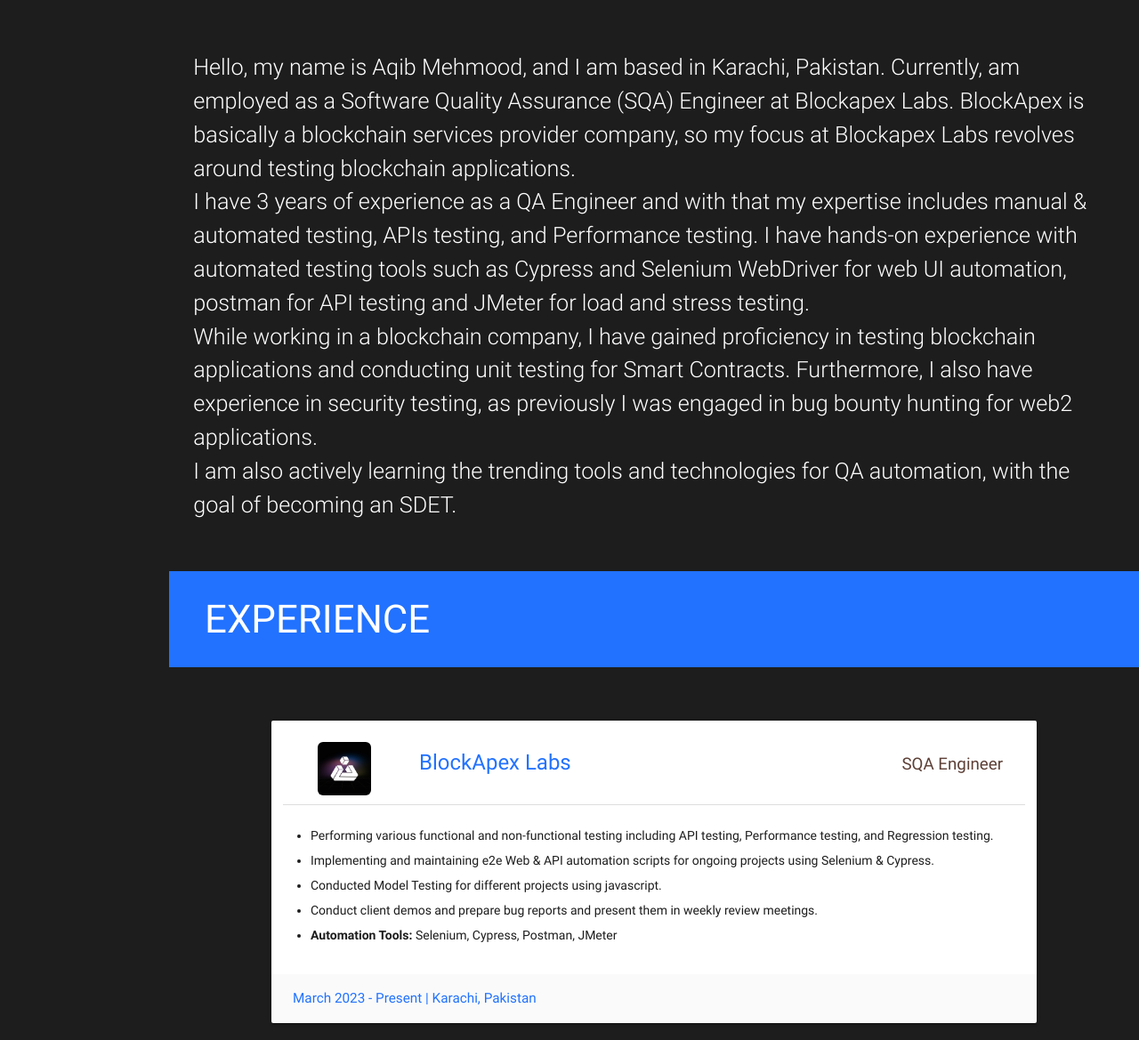
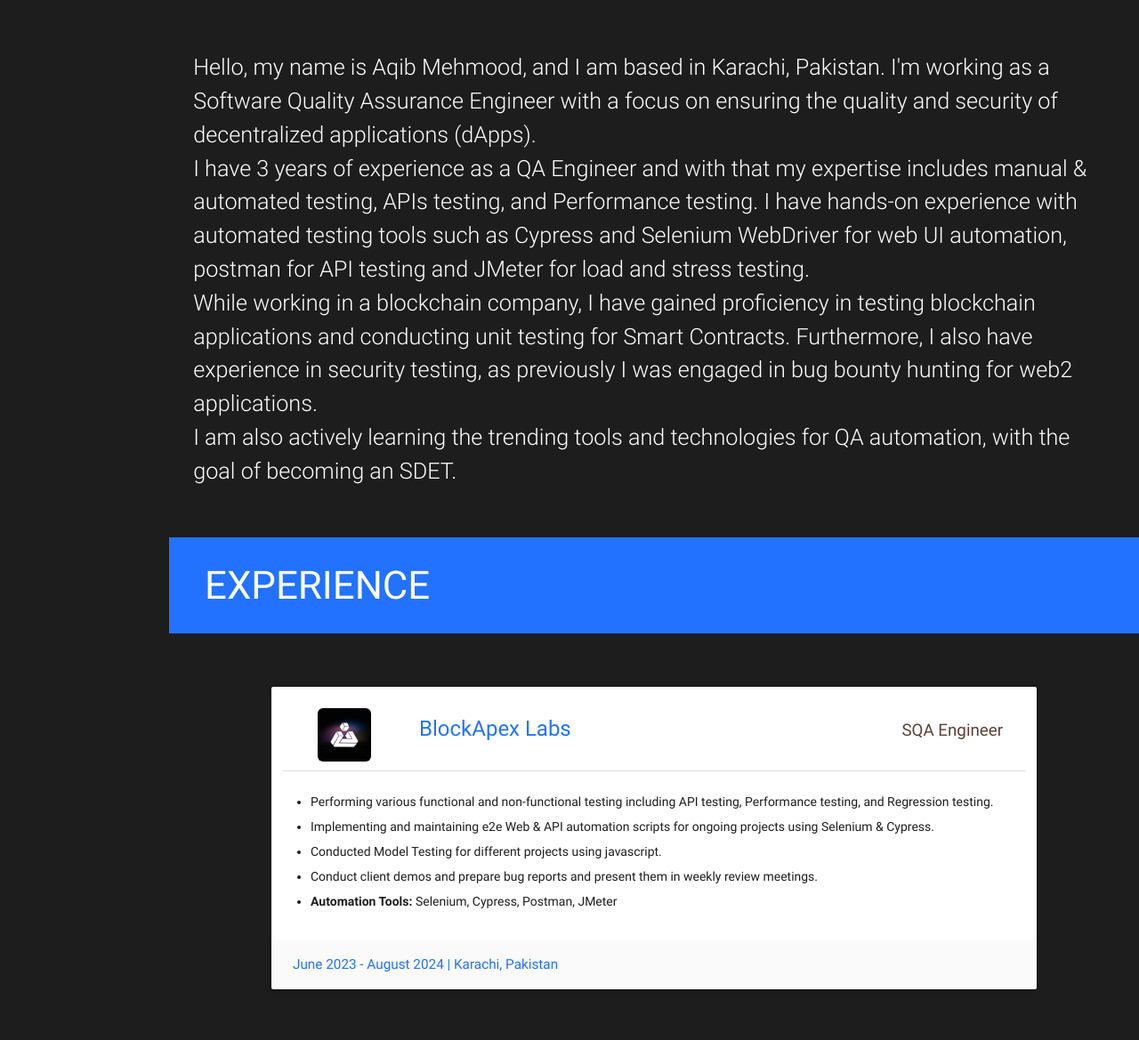
Before and after one commit to aqib-mehmood/aqib-mehmood.github.io, a plain HTML site: page index.html in a window 1280 px wide. Shown: the part 911-2080 px from the top of the page at 89% size. Drawn offline with nearby package versions, Linux system fonts and the light colour scheme.

Commit message:
updated experience date and company

```diff
--- a/index.html
+++ b/index.html
@@ -263,9 +263,7 @@
       <h3 class="page-title white-text teal" style="font-weight: 400 !important;">About</h3>
       <div class="container flow-text">
         <p style="color: white;">
-          Hello, my name is Aqib Mehmood, and I am based in Karachi, Pakistan. Currently, am employed as a Software
-          Quality Assurance (SQA) Engineer at Blockapex Labs. BlockApex is basically a blockchain services provider
-          company, so my focus at Blockapex Labs revolves around testing blockchain applications.
+          Hello, my name is Aqib Mehmood, and I am based in Karachi, Pakistan. I'm working as a Software Quality Assurance Engineer with a focus on ensuring the quality and security of decentralized applications (dApps).
           <br>
           I have 3 years of experience as a QA Engineer and with that my expertise includes manual & automated testing,
           APIs testing, and Performance testing. I have hands-on experience with automated testing tools such as Cypress
@@ -330,7 +328,7 @@
             </ul>
           </div>
           <div class="card-action">
-            <span>March 2023 - Present | Karachi, Pakistan</span>
+            <span>June 2023 - August 2024 | Karachi, Pakistan</span>
           </div>
         </div>
 
@@ -368,7 +366,7 @@
             </ul>
           </div>
           <div class="card-action">
-            <span>March 2022 - March 2023 | Karachi, Pakistan</span>
+            <span>March 2022 - June 2023 | Karachi, Pakistan</span>
           </div>
         </div>
 
```
